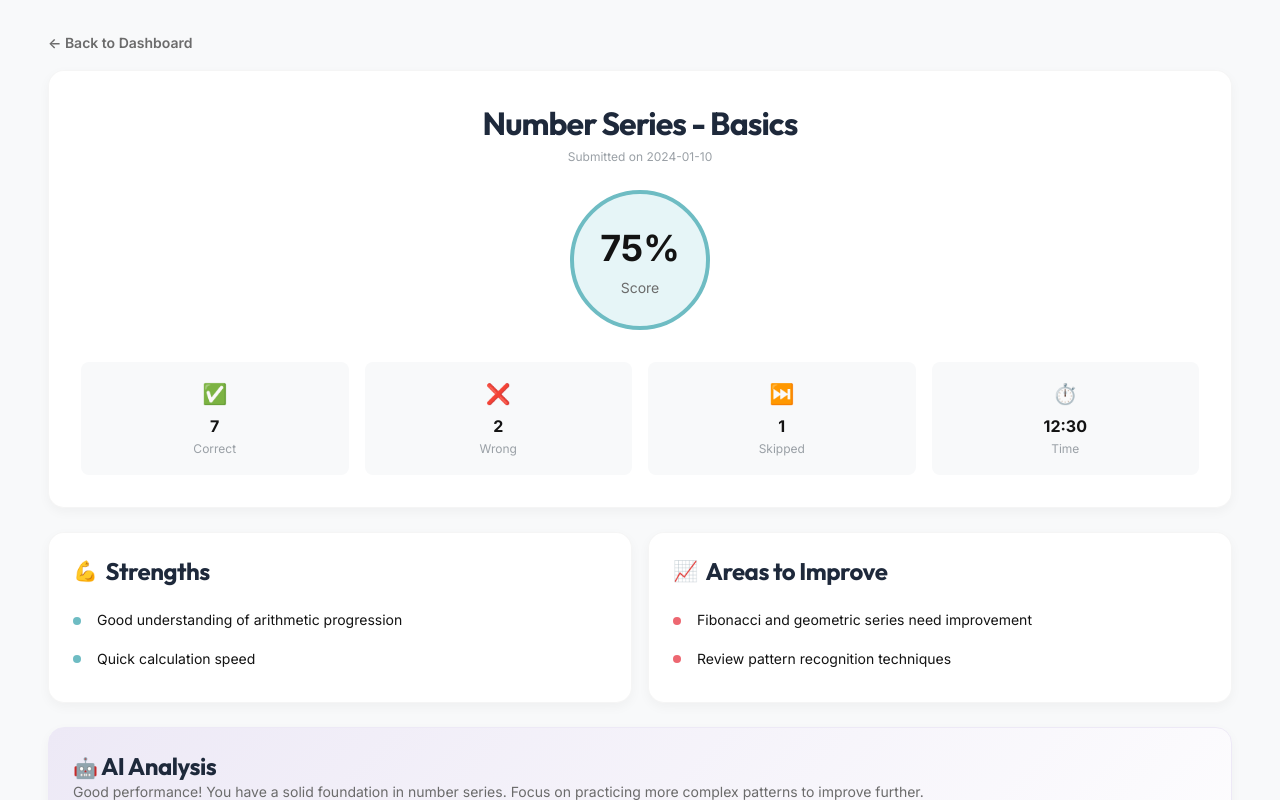
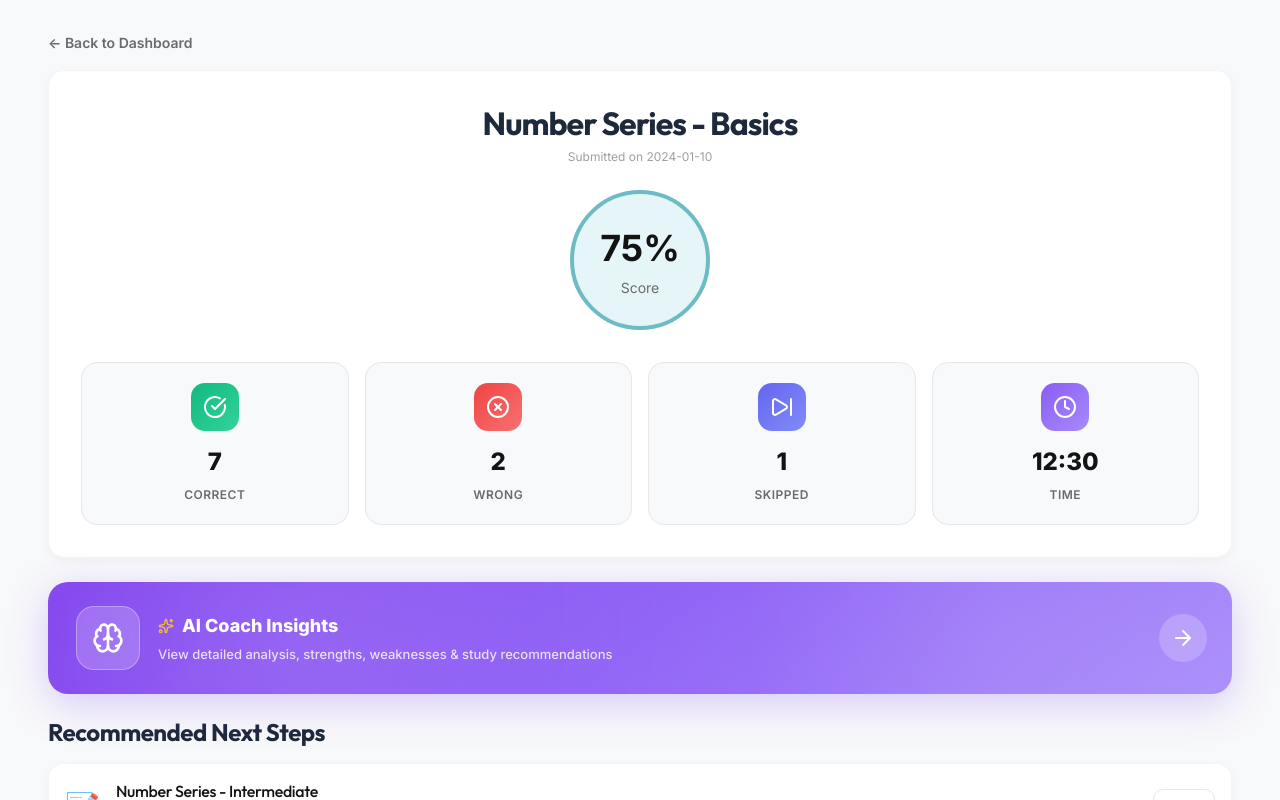
Before and after one commit to ShyamCoder2024/StudywiseBanking_site, a React (Vite) app in the folder frontend/: page /result/1 in a window 1280 px wide. Shown: the top 800 px of the page. Built offline with nearby package versions, Linux system fonts and the light colour scheme; no server answers; sample sign-in values are in the browser's storage.

Commit message:
Update Result page: remove strengths/weaknesses, add interactive stats with animations, add AI Coach tab redirect

```diff
--- a/frontend/src/pages/student/ResultPage.css
+++ b/frontend/src/pages/student/ResultPage.css
@@ -37,11 +37,6 @@
     border: 4px solid var(--color-success);
 }
 
-.score-success .score-circle {
-    background: var(--color-success-light);
-    border: 4px solid var(--color-success);
-}
-
 .score-warning-amber .score-circle {
     background: #FEF3C7;
     border: 4px solid #D97706;
@@ -63,128 +58,168 @@
     color: var(--color-text-secondary);
 }
 
-/* Result Stats */
+/* Result Stats - Interactive Cards */
 .result-stats {
     display: grid;
     grid-template-columns: repeat(4, 1fr);
-    gap: var(--space-2);
+    gap: 16px;
 }
 
 .result-stat {
     display: flex;
     flex-direction: column;
     align-items: center;
-    padding: var(--space-2);
+    padding: 20px 16px;
     background: var(--color-bg);
-    border-radius: var(--radius-sm);
+    border-radius: 16px;
+    border: 1px solid var(--color-border);
+    cursor: pointer;
+    transition: all 0.3s cubic-bezier(0.4, 0, 0.2, 1);
 }
 
-.stat-icon {
-    font-size: 20px;
+.result-stat:hover {
+    border-color: var(--color-primary);
+    box-shadow: 0 8px 24px rgba(0, 0, 0, 0.08);
+}
+
+.stat-icon-wrapper {
+    width: 48px;
+    height: 48px;
+    border-radius: 14px;
+    display: flex;
+    align-items: center;
+    justify-content: center;
+    margin-bottom: 12px;
+}
+
+.stat-icon-wrapper.correct {
+    background: linear-gradient(135deg, #10b981, #34d399);
+    color: white;
+}
+
+.stat-icon-wrapper.wrong {
+    background: linear-gradient(135deg, #ef4444, #f87171);
+    color: white;
+}
+
+.stat-icon-wrapper.skipped {
+    background: linear-gradient(135deg, #6366f1, #818cf8);
+    color: white;
+}
+
+.stat-icon-wrapper.time {
+    background: linear-gradient(135deg, #8b5cf6, #a78bfa);
+    color: white;
+}
+
+.stat-value {
+    font-size: 24px;
+    font-weight: 800;
+    color: var(--color-text);
     margin-bottom: 4px;
 }
 
-.stat-value {
-    font-size: var(--font-size-md);
-    font-weight: var(--font-weight-bold);
+.stat-label {
+    font-size: 12px;
+    font-weight: 600;
+    color: var(--color-text-secondary);
+    text-transform: uppercase;
+    letter-spacing: 0.5px;
 }
 
-.stat-label {
-    font-size: var(--font-size-xs);
-    color: var(--color-text-muted);
+/* AI Coach Tab - Premium Button */
+.ai-coach-section {
+    margin: 24px 0;
 }
 
-/* Result Grid */
-.result-grid {
-    display: grid;
-    grid-template-columns: 1fr;
-    gap: var(--space-2);
-    margin-bottom: var(--space-3);
+.ai-coach-tab {
+    width: 100%;
+    position: relative;
+    background: linear-gradient(135deg, #7c3aed, #8b5cf6, #a78bfa);
+    border: none;
+    border-radius: 20px;
+    padding: 24px 28px;
+    cursor: pointer;
+    overflow: hidden;
+    box-shadow: 0 10px 40px rgba(139, 92, 246, 0.3);
+    transition: all 0.3s ease;
 }
 
-@media (min-width: 769px) {
-    .result-grid {
-        grid-template-columns: repeat(2, 1fr);
-    }
+.ai-coach-tab:hover {
+    box-shadow: 0 20px 50px rgba(139, 92, 246, 0.4);
 }
 
-/* Analysis Cards */
-.analysis-card {
-    padding: var(--space-3);
+.ai-coach-tab-bg {
+    position: absolute;
+    inset: 0;
+    background:
+        radial-gradient(circle at 20% 50%, rgba(255, 255, 255, 0.15) 0%, transparent 50%),
+        radial-gradient(circle at 80% 50%, rgba(255, 255, 255, 0.1) 0%, transparent 50%);
+    pointer-events: none;
 }
 
-.analysis-card h3 {
+.ai-coach-tab-content {
+    position: relative;
+    z-index: 2;
     display: flex;
     align-items: center;
-    gap: var(--space-1);
-    margin-bottom: var(--space-2);
+    justify-content: space-between;
 }
 
-.section-icon {
-    font-size: 20px;
+.ai-coach-left {
+    display: flex;
+    align-items: center;
+    gap: 18px;
 }
 
-.analysis-list {
-    list-style: none;
-    padding: 0;
+.ai-icon-wrapper {
+    width: 64px;
+    height: 64px;
+    background: rgba(255, 255, 255, 0.2);
+    backdrop-filter: blur(8px);
+    border-radius: 18px;
+    display: flex;
+    align-items: center;
+    justify-content: center;
+    border: 1px solid rgba(255, 255, 255, 0.3);
 }
 
-.analysis-list li {
-    padding: var(--space-1) 0;
-    padding-left: var(--space-3);
-    position: relative;
+.ai-coach-text {
+    display: flex;
+    flex-direction: column;
+    align-items: flex-start;
+    text-align: left;
 }
 
-.analysis-list li::before {
-    content: '';
-    position: absolute;
-    left: 0;
-    top: 50%;
-    transform: translateY(-50%);
-    width: 8px;
-    height: 8px;
-    border-radius: 50%;
+.ai-coach-title {
+    display: flex;
+    align-items: center;
+    gap: 8px;
+    font-size: 18px;
+    font-weight: 800;
+    color: white;
+    margin-bottom: 4px;
 }
 
-.analysis-list.success li::before {
-    background-color: var(--color-success);
+.ai-coach-title .sparkle {
+    color: #fbbf24;
 }
 
-.analysis-list.warning li::before {
-    background-color: var(--color-warning);
+.ai-coach-subtitle {
+    font-size: 13px;
+    color: rgba(255, 255, 255, 0.8);
+    font-weight: 500;
 }
 
-/* AI Analysis */
-.ai-analysis-card {
-    padding: var(--space-3);
-    margin-bottom: var(--space-3);
-    background: linear-gradient(135deg, var(--color-primary-light) 0%, var(--color-card) 100%);
-    border: 1px solid var(--color-primary-light);
-}
-
-.ai-feedback {
-    font-size: var(--font-size-sm);
-    line-height: var(--line-height-relaxed);
-    color: var(--color-text-secondary);
-}
-
-.suggestions-list {
+.ai-coach-arrow {
+    width: 48px;
+    height: 48px;
+    background: rgba(255, 255, 255, 0.2);
+    border-radius: 50%;
     display: flex;
-    flex-direction: column;
-    gap: var(--space-1);
-}
-
-.suggestion-item {
-    display: flex;
-    flex-direction: column;
-    padding: var(--space-2);
-    background: var(--color-card);
-    border-radius: var(--radius-sm);
-}
-
-.suggestion-topic {
-    font-weight: var(--font-weight-medium);
-    margin-bottom: 2px;
+    align-items: center;
+    justify-content: center;
+    color: white;
 }
 
 /* Recommendations */
@@ -203,6 +238,12 @@
     align-items: center;
     gap: var(--space-2);
     padding: var(--space-2);
+    transition: transform 0.2s, box-shadow 0.2s;
+}
+
+.recommendation-item:hover {
+    transform: translateY(-2px);
+    box-shadow: 0 6px 20px rgba(0, 0, 0, 0.06);
 }
 
 .rec-icon {
@@ -223,9 +264,24 @@
     margin-top: var(--space-4);
 }
 
+/* Mobile Responsive */
 @media (max-width: 768px) {
     .result-stats {
         grid-template-columns: repeat(2, 1fr);
+        gap: 12px;
+    }
+
+    .result-stat {
+        padding: 16px 12px;
+    }
+
+    .stat-icon-wrapper {
+        width: 40px;
+        height: 40px;
+    }
+
+    .stat-value {
+        font-size: 20px;
     }
 
     .score-circle {
@@ -236,4 +292,32 @@
     .score-value {
         font-size: 28px;
     }
+
+    /* AI Coach Tab Mobile */
+    .ai-coach-tab {
+        padding: 20px;
+    }
+
+    .ai-coach-left {
+        gap: 12px;
+    }
+
+    .ai-icon-wrapper {
+        width: 50px;
+        height: 50px;
+    }
+
+    .ai-coach-title {
+        font-size: 15px;
+    }
+
+    .ai-coach-subtitle {
+        font-size: 11px;
+        max-width: 180px;
+    }
+
+    .ai-coach-arrow {
+        width: 40px;
+        height: 40px;
+    }
 }
--- a/frontend/src/pages/student/ResultPage.jsx
+++ b/frontend/src/pages/student/ResultPage.jsx
@@ -1,12 +1,15 @@
 import { useState, useEffect } from 'react';
-import { Link, useParams } from 'react-router-dom';
+import { Link, useParams, useNavigate } from 'react-router-dom';
+import { motion } from 'framer-motion';
 import { Card } from '../../components/ui/Card';
 import { Button } from '../../components/ui/Button';
+import { CheckCircle, XCircle, SkipForward, Clock, Sparkles, ArrowRight, Brain } from 'lucide-react';
 import api from '../../services/api';
 import './ResultPage.css';
 
 export function ResultPage() {
     const { attemptId } = useParams();
+    const navigate = useNavigate();
     const [result, setResult] = useState(null);
     const [loading, setLoading] = useState(true);
 
@@ -32,20 +35,8 @@ export function ResultPage() {
                 unanswered: 1,
                 timeTaken: '12:30',
                 submittedAt: '2024-01-10',
-                strengths: [
-                    'Good understanding of arithmetic progression',
-                    'Quick calculation speed',
-                ],
-                weaknesses: [
-                    'Fibonacci and geometric series need improvement',
-                    'Review pattern recognition techniques',
-                ],
                 aiAnalysis: {
-                    overallFeedback: 'Good performance! You have a solid foundation in number series. Focus on practicing more complex patterns to improve further.',
-                    topicSuggestions: [
-                        { topic: 'Geometric Progression', reason: 'Struggled with GP-based questions' },
-                        { topic: 'Mixed Patterns', reason: 'Improve pattern recognition skills' },
-                    ],
+                    overallFeedback: 'Good performance! You have a solid foundation in number series.',
                 },
                 recommendations: [
                     { type: 'quiz', title: 'Number Series - Intermediate', id: '2' },
@@ -71,106 +62,226 @@ export function ResultPage() {
         return 'warning';
     };
 
+    // Animation variants
+    const container = {
+        hidden: { opacity: 0 },
+        show: { opacity: 1, transition: { staggerChildren: 0.1 } }
+    };
+
+    const item = {
+        hidden: { opacity: 0, y: 20 },
+        show: { opacity: 1, y: 0, transition: { type: 'spring', stiffness: 100 } }
+    };
+
     return (
         <div className="page result-page">
             <div className="container">
+                <motion.div
+                    initial={{ opacity: 0, x: -10 }}
+                    animate={{ opacity: 1, x: 0 }}
+                >
                     <Link to="/dashboard" className="back-nav">
                         ← Back to Dashboard
                     </Link>
+                </motion.div>
 
                 {/* Result Summary */}
+                <motion.div
+                    initial={{ opacity: 0, y: 20 }}
+                    animate={{ opacity: 1, y: 0 }}
+                    transition={{ delay: 0.1 }}
+                >
                     <Card className="result-summary">
                         <div className="result-header">
                             <h1 className="text-page-title">{result.quizTitle}</h1>
                             <p className="text-meta">Submitted on {result.submittedAt}</p>
                         </div>
 
-                    <div className={`result-score score-${getScoreColor(result.score)}`}>
+                        <motion.div
+                            className={`result-score score-${getScoreColor(result.score)}`}
+                            initial={{ scale: 0.8, opacity: 0 }}
+                            animate={{ scale: 1, opacity: 1 }}
+                            transition={{ delay: 0.3, type: 'spring', stiffness: 150 }}
+                        >
                             <div className="score-circle">
                                 <span className="score-value">{result.score}%</span>
                                 <span className="score-label">Score</span>
                             </div>
-                    </div>
+                        </motion.div>
 
-                    <div className="result-stats">
-                        <div className="result-stat">
-                            <span className="stat-icon">✅</span>
-                            <span className="stat-value">{result.correctAnswers}</span>
+                        {/* Interactive Stats Cards */}
+                        <motion.div
+                            className="result-stats"
+                            variants={container}
+                            initial="hidden"
+                            animate="show"
+                        >
+                            <motion.div
+                                className="result-stat stat-correct"
+                                variants={item}
+                                whileHover={{ scale: 1.05, y: -4 }}
+                                whileTap={{ scale: 0.98 }}
+                            >
+                                <motion.div
+                                    className="stat-icon-wrapper correct"
+                                    animate={{ rotate: [0, -10, 10, 0] }}
+                                    transition={{ delay: 0.5, duration: 0.5 }}
+                                >
+                                    <CheckCircle size={24} />
+                                </motion.div>
+                                <motion.span
+                                    className="stat-value"
+                                    initial={{ scale: 0 }}
+                                    animate={{ scale: 1 }}
+                                    transition={{ delay: 0.6, type: 'spring' }}
+                                >
+                                    {result.correctAnswers}
+                                </motion.span>
                                 <span className="stat-label">Correct</span>
-                        </div>
-                        <div className="result-stat">
-                            <span className="stat-icon">❌</span>
-                            <span className="stat-value">{result.wrongAnswers}</span>
+                            </motion.div>
+
+                            <motion.div
+                                className="result-stat stat-wrong"
+                                variants={item}
+                                whileHover={{ scale: 1.05, y: -4 }}
+                                whileTap={{ scale: 0.98 }}
+                            >
+                                <motion.div
+                                    className="stat-icon-wrapper wrong"
+                                    animate={{ rotate: [0, -10, 10, 0] }}
+                                    transition={{ delay: 0.6, duration: 0.5 }}
+                                >
+                                    <XCircle size={24} />
+                                </motion.div>
+                                <motion.span
+                                    className="stat-value"
+                                    initial={{ scale: 0 }}
+                                    animate={{ scale: 1 }}
+                                    transition={{ delay: 0.7, type: 'spring' }}
+                                >
+                                    {result.wrongAnswers}
+                                </motion.span>
                                 <span className="stat-label">Wrong</span>
-                        </div>
-                        <div className="result-stat">
-                            <span className="stat-icon">⏭️</span>
-                            <span className="stat-value">{result.unanswered}</span>
+                            </motion.div>
+
+                            <motion.div
+                                className="result-stat stat-skipped"
+                                variants={item}
+                                whileHover={{ scale: 1.05, y: -4 }}
+                                whileTap={{ scale: 0.98 }}
+                            >
+                                <motion.div
+                                    className="stat-icon-wrapper skipped"
+                                    animate={{ x: [0, 4, 0] }}
+                                    transition={{ delay: 0.7, duration: 0.5 }}
+                                >
+                                    <SkipForward size={24} />
+                                </motion.div>
+                                <motion.span
+                                    className="stat-value"
+                                    initial={{ scale: 0 }}
+                                    animate={{ scale: 1 }}
+                                    transition={{ delay: 0.8, type: 'spring' }}
+                                >
+                                    {result.unanswered}
+                                </motion.span>
                                 <span className="stat-label">Skipped</span>
-                        </div>
-                        <div className="result-stat">
-                            <span className="stat-icon">⏱️</span>
-                            <span className="stat-value">{result.timeTaken}</span>
+                            </motion.div>
+
+                            <motion.div
+                                className="result-stat stat-time"
+                                variants={item}
+                                whileHover={{ scale: 1.05, y: -4 }}
+                                whileTap={{ scale: 0.98 }}
+                            >
+                                <motion.div
+                                    className="stat-icon-wrapper time"
+                                    animate={{ rotate: 360 }}
+                                    transition={{ delay: 0.8, duration: 1, ease: 'linear' }}
+                                >
+                                    <Clock size={24} />
+                                </motion.div>
+                                <motion.span
+                                    className="stat-value"
+                                    initial={{ scale: 0 }}
+                                    animate={{ scale: 1 }}
+                                    transition={{ delay: 0.9, type: 'spring' }}
+                                >
+                                    {result.timeTaken}
+                                </motion.span>
                                 <span className="stat-label">Time</span>
+                            </motion.div>
+                        </motion.div>
+                    </Card>
+                </motion.div>
+
+                {/* AI Coach Tab - Premium Button */}
+                <motion.div
+                    initial={{ opacity: 0, y: 30 }}
+                    animate={{ opacity: 1, y: 0 }}
+                    transition={{ delay: 0.5, type: 'spring' }}
+                    className="ai-coach-section"
+                >
+                    <motion.button
+                        className="ai-coach-tab"
+                        onClick={() => navigate('/analysis')}
+                        whileHover={{ scale: 1.02, boxShadow: '0 20px 50px rgba(139, 92, 246, 0.4)' }}
+                        whileTap={{ scale: 0.98 }}
+                    >
+                        <div className="ai-coach-tab-bg"></div>
+                        <div className="ai-coach-tab-content">
+                            <div className="ai-coach-left">
+                                <motion.div
+                                    className="ai-icon-wrapper"
+                                    animate={{
+                                        boxShadow: [
+                                            '0 0 20px rgba(139, 92, 246, 0.3)',
+                                            '0 0 40px rgba(139, 92, 246, 0.5)',
+                                            '0 0 20px rgba(139, 92, 246, 0.3)'
+                                        ]
+                                    }}
+                                    transition={{ duration: 2, repeat: Infinity }}
+                                >
+                                    <Brain size={32} color="white" />
+                                </motion.div>
+                                <div className="ai-coach-text">
+                                    <span className="ai-coach-title">
+                                        <Sparkles size={16} className="sparkle" />
+                                        AI Coach Insights
+                                    </span>
+                                    <span className="ai-coach-subtitle">
+                                        View detailed analysis, strengths, weaknesses & study recommendations
+                                    </span>
                                 </div>
                             </div>
-                </Card>
-
-                {/* Strengths & Weaknesses */}
-                <div className="result-grid">
-                    <Card className="analysis-card">
-                        <h3 className="text-section-title">
-                            <span className="section-icon">💪</span> Strengths
-                        </h3>
-                        <ul className="analysis-list success">
-                            {result.strengths.map((item, index) => (
-                                <li key={index}>{item}</li>
-                            ))}
-                        </ul>
-                    </Card>
-
-                    <Card className="analysis-card">
-                        <h3 className="text-section-title">
-                            <span className="section-icon">📈</span> Areas to Improve
-                        </h3>
-                        <ul className="analysis-list warning">
-                            {result.weaknesses.map((item, index) => (
-                                <li key={index}>{item}</li>
-                            ))}
-                        </ul>
-                    </Card>
+                            <motion.div
+                                className="ai-coach-arrow"
+                                animate={{ x: [0, 8, 0] }}
+                                transition={{ duration: 1.5, repeat: Infinity }}
+                            >
+                                <ArrowRight size={24} />
+                            </motion.div>
                         </div>
-
-                {/* AI Analysis */}
-                {result.aiAnalysis && (
-                    <Card className="ai-analysis-card">
-                        <h3 className="text-section-title">
-                            <span className="section-icon">🤖</span> AI Analysis
-                        </h3>
-                        <p className="ai-feedback">{result.aiAnalysis.overallFeedback}</p>
-
-                        {result.aiAnalysis.topicSuggestions?.length > 0 && (
-                            <div className="topic-suggestions">
-                                <h4 className="text-card-title mt-3 mb-2">Suggested Topics to Review</h4>
-                                <div className="suggestions-list">
-                                    {result.aiAnalysis.topicSuggestions.map((suggestion, index) => (
-                                        <div key={index} className="suggestion-item">
-                                            <span className="suggestion-topic">{suggestion.topic}</span>
-                                            <span className="text-meta">{suggestion.reason}</span>
-                                        </div>
-                                    ))}
-                                </div>
-                            </div>
-                        )}
-                    </Card>
-                )}
+                    </motion.button>
+                </motion.div>
 
                 {/* Recommendations */}
-                <section className="result-section">
+                <motion.section
+                    className="result-section"
+                    initial={{ opacity: 0, y: 20 }}
+                    animate={{ opacity: 1, y: 0 }}
+                    transition={{ delay: 0.7 }}
+                >
                     <h3 className="text-section-title mb-2">Recommended Next Steps</h3>
                     <div className="recommendations-list">
                         {result.recommendations.map((rec, index) => (
-                            <Card key={index} className="recommendation-item">
+                            <motion.div
+                                key={index}
+                                initial={{ opacity: 0, x: -20 }}
+                                animate={{ opacity: 1, x: 0 }}
+                                transition={{ delay: 0.8 + index * 0.1 }}
+                            >
+                                <Card className="recommendation-item">
                                     <div className="rec-icon">
                                         {rec.type === 'quiz' ? '📝' : '🎬'}
                                     </div>
@@ -184,18 +295,24 @@ export function ResultPage() {
                                         {rec.type === 'quiz' ? 'Start' : 'Watch'}
                                     </Button>
                                 </Card>
+                            </motion.div>
                         ))}
                     </div>
-                </section>
+                </motion.section>
 
                 {/* Actions */}
-                <div className="result-actions">
+                <motion.div
+                    className="result-actions"
+                    initial={{ opacity: 0, y: 20 }}
+                    animate={{ opacity: 1, y: 0 }}
+                    transition={{ delay: 1 }}
+                >
                     <Link to="/subjects">
                         <Button variant="primary" size="lg">
                             Take Another Test
                         </Button>
                     </Link>
-                </div>
+                </motion.div>
             </div>
         </div>
     );
```
Lines whose indentation alone changed are shown as unchanged.
